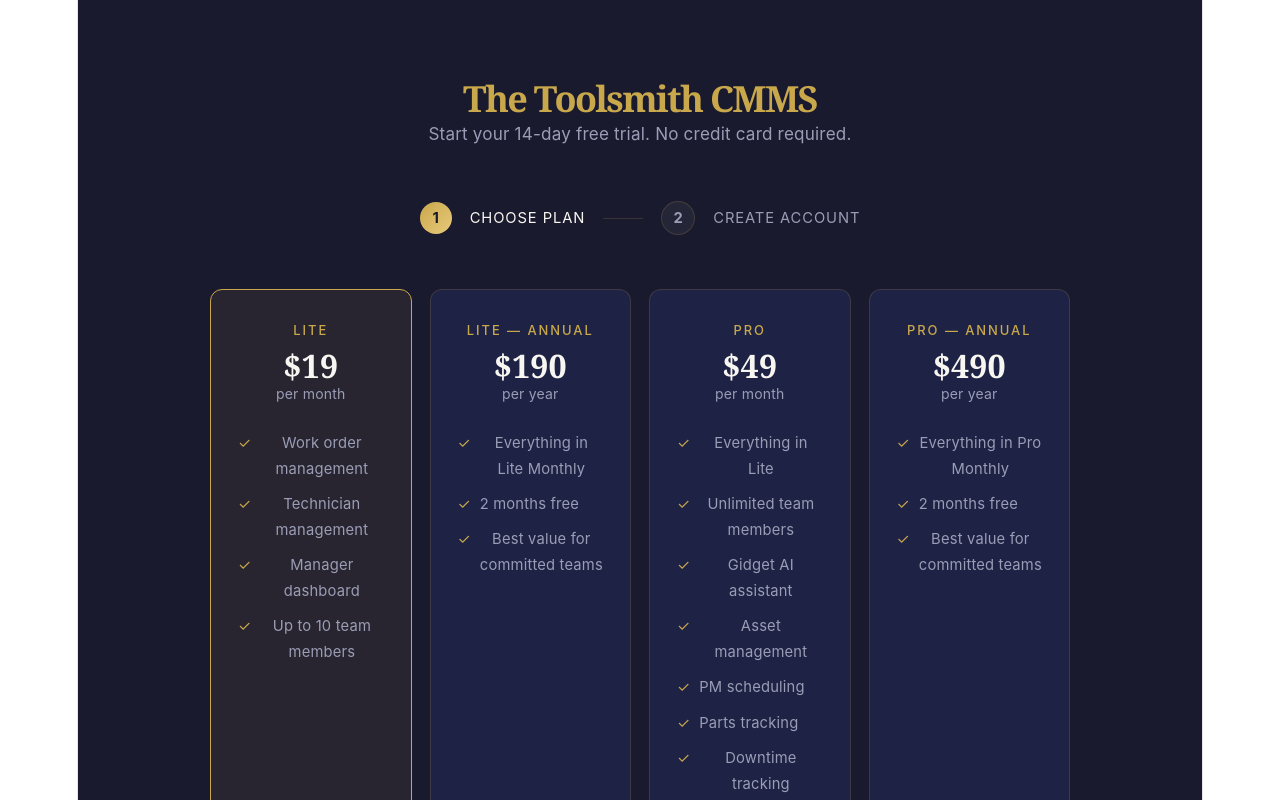
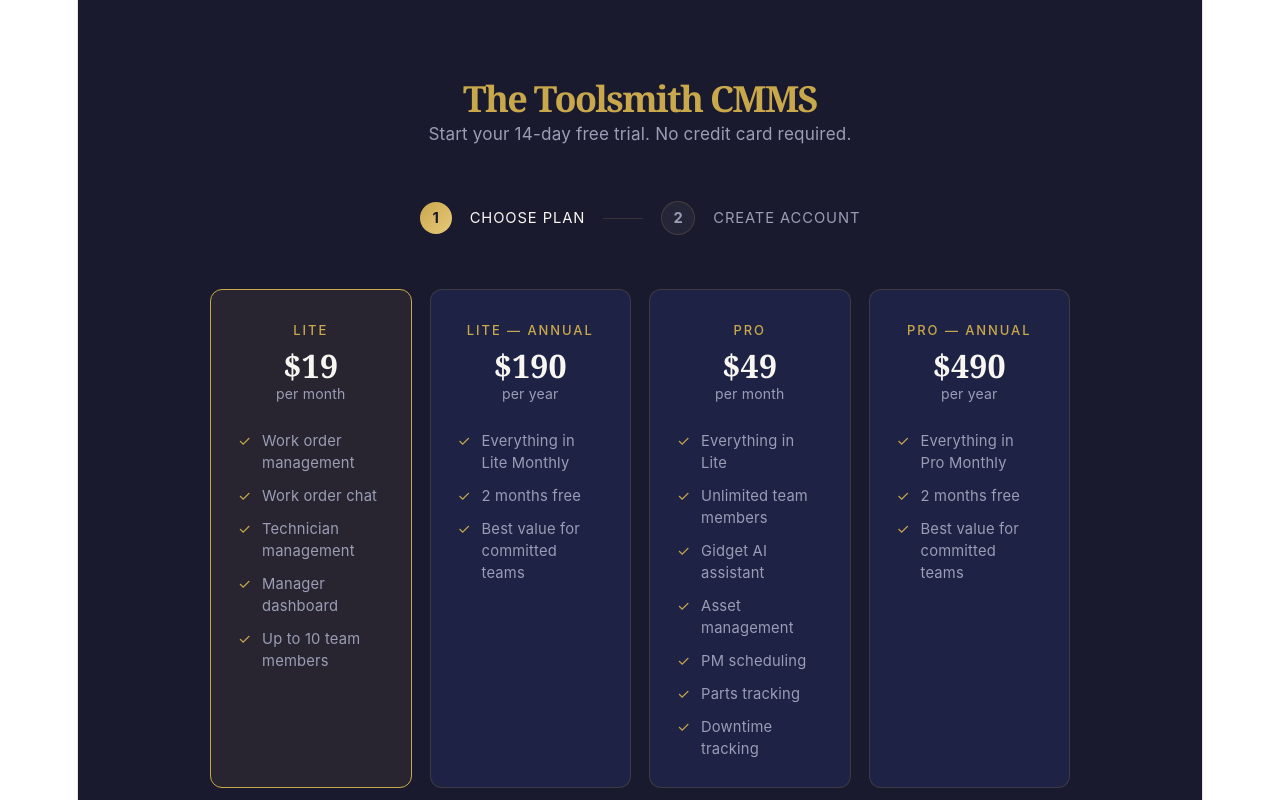
Before and after one commit to GidgetPINK/toolsmith-cmms, a React (Vite) app: page /register in a window 1280 px wide. Shown: the top 800 px of the page. Built offline with nearby package versions, Linux system fonts and the light colour scheme; no server answers.

Commit message:
add work order chat to lite features and fix feature list alignment

```diff
--- a/src/pages/Register.jsx
+++ b/src/pages/Register.jsx
@@ -75,6 +75,7 @@ export default function Register() {
       priceId: import.meta.env.VITE_STRIPE_LITE_MONTHLY,
       features: [
         'Work order management',
+        'Work order chat',
         'Technician management',
         'Manager dashboard',
         'Up to 10 team members'
@@ -322,18 +323,22 @@ const stripeResponse = await fetch('/api/create-checkout-session', {
                   <div style={{
                     display: 'flex',
                     flexDirection: 'column',
-                    gap: '0.5rem'
+                    gap: '0.6rem',
+                    textAlign: 'left'
                   }}>
                     {p.features.map((f, i) => (
                       <p key={i} style={{
                         fontSize: '0.82rem',
                         color: '#9a9db5',
                         display: 'flex',
-                        gap: '0.5rem',
-                        alignItems: 'flex-start'
+                        gap: '0.6rem',
+                        alignItems: 'flex-start',
+                        lineHeight: '1.5',
+                        margin: 0,
+                        textAlign: 'left'
                       }}>
-                        <span style={{ color: '#c9a84c', flexShrink: 0 }}>✓</span>
-                        {f}
+                        <span style={{ color: '#c9a84c', flexShrink: 0, lineHeight: '1.5' }}>✓</span>
+                        <span style={{ flex: 1 }}>{f}</span>
                       </p>
                     ))}
                   </div>
```
